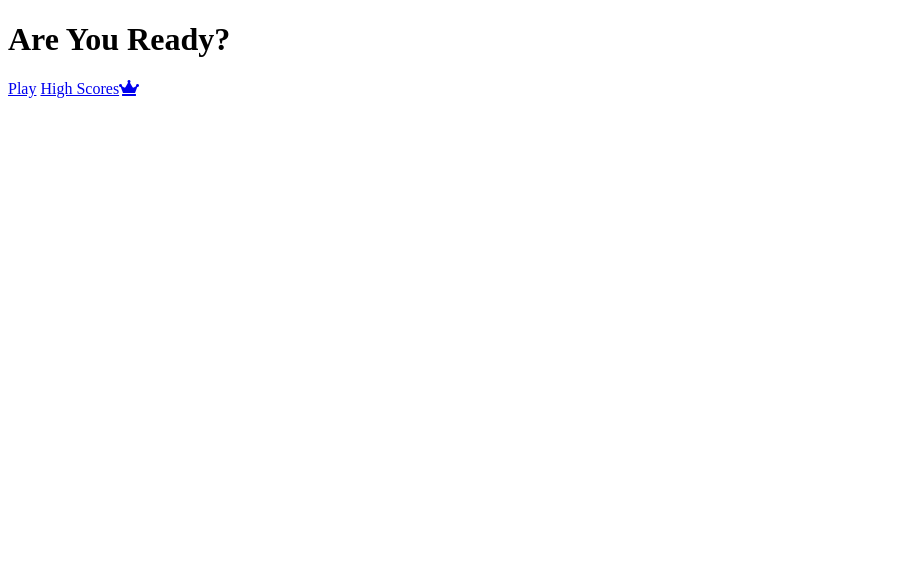
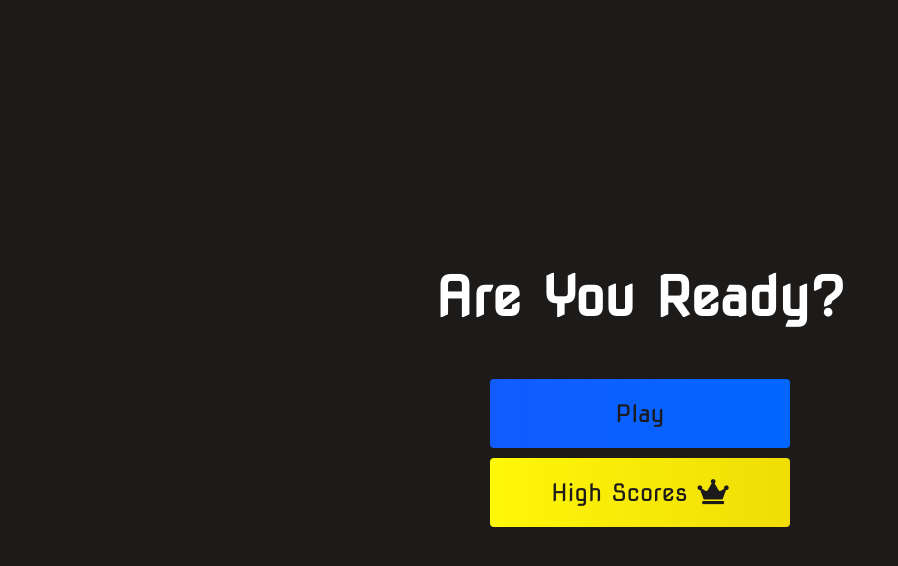
Before and after one commit to JTAmaral/Quiz-Game, a plain HTML site: page index.html in a window 1280 px wide. Shown: the whole page, without its empty margins (0-898 px from the left). Drawn offline with Linux system fonts and the light colour scheme; the site is published under a folder, as on GitHub Pages, so addresses that start at the root find nothing.

Commit message:
fixed css issue

```diff
--- a/index.html
+++ b/index.html
@@ -5,7 +5,7 @@
     <meta http-equiv="X-UA-Compatible" content="IE=edge">
     <meta name="viewport" content="width=device-width, initial-scale=1.0">
     <title>Quiz Game</title>
-    <link rel="stylesheet" href="/css/style.css" type="text/css">
+    <link rel="stylesheet" href="./css/style.css" type="text/css">
     <link rel="stylesheet" href="https://use.fontawesome.com/releases/v5.15.4/css/all.css" integrity="sha384-DyZ88mC6Up2uqS4h/KRgHuoeGwBcD4Ng9SiP4dIRy0EXTlnuz47vAwmeGwVChigm" crossorigin="anonymous">
 </head>
 <body>
```
Also changed, not shown: end.html (+1 -1 lines), game.html (+2 -2 lines).
